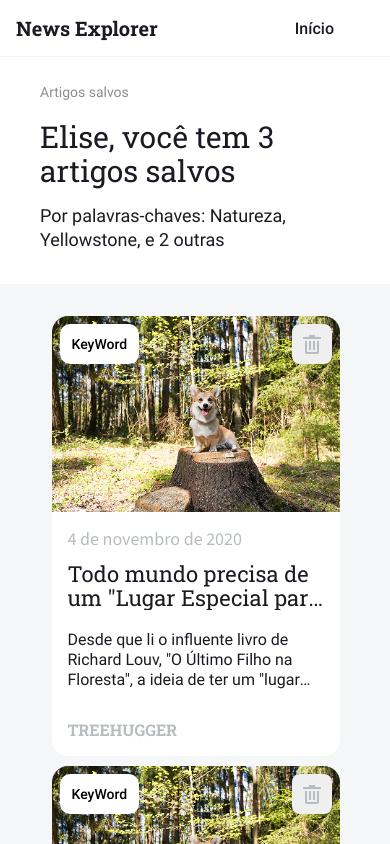
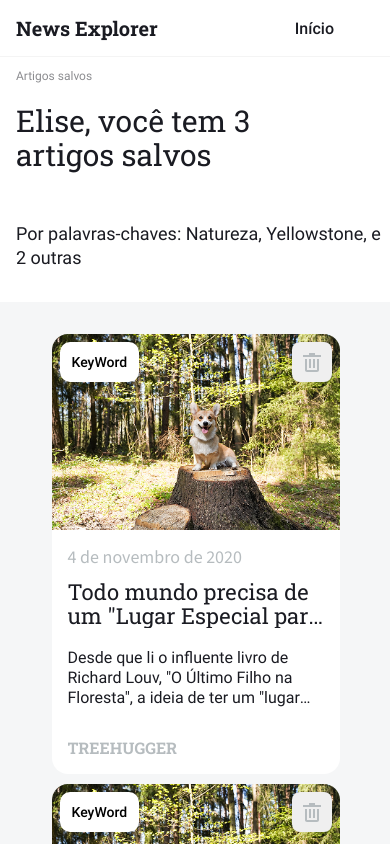
Before and after one commit to flpzht/news-explorer-frontend, a React (Vite) app: page /saved-news in a window 390 px wide. Shown: the top 844 px of the page. Built offline with nearby package versions, Linux system fonts and the light colour scheme.

Commit message:
style: ajusta responsividade SavedNews para 480px e 320px

```diff
--- a/src/components/SavedNews/SavedNews.css
+++ b/src/components/SavedNews/SavedNews.css
@@ -66,3 +66,17 @@
         margin: 0 0 32px 0;
     }
 }
+
+@media screen and (max-width: 480px) {
+    .saved-news__hero {
+        padding: 8px 0 0 16px;
+    }
+
+    .saved-news__eyebrow {
+        font-size: 12px;
+    }
+
+    .saved-news__title {
+        margin: 0 0 50px 0;
+    }
+}
```
